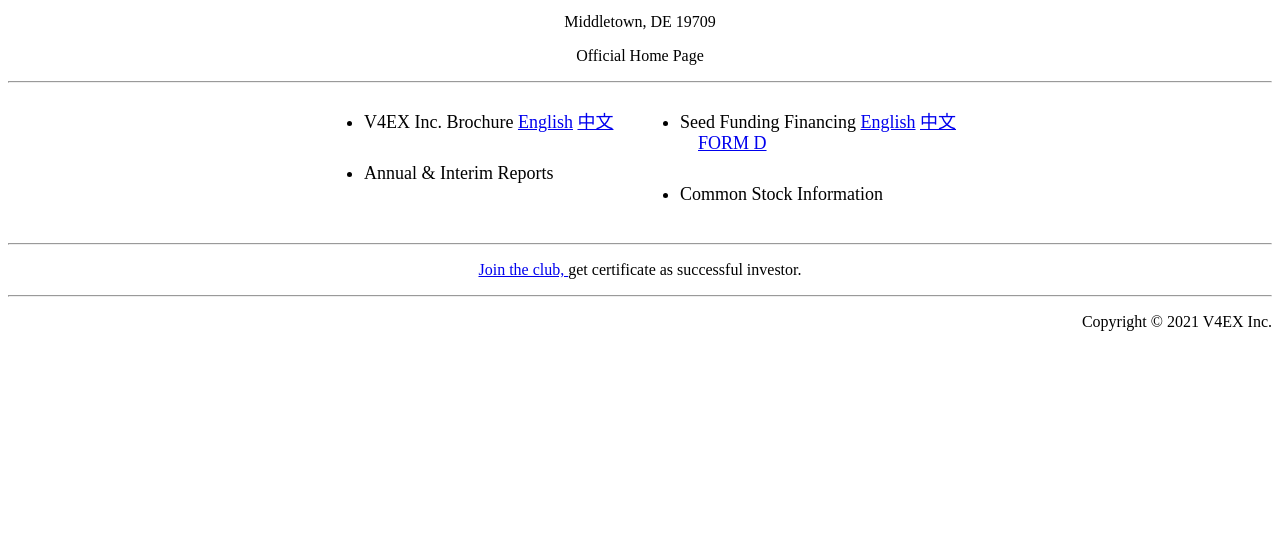
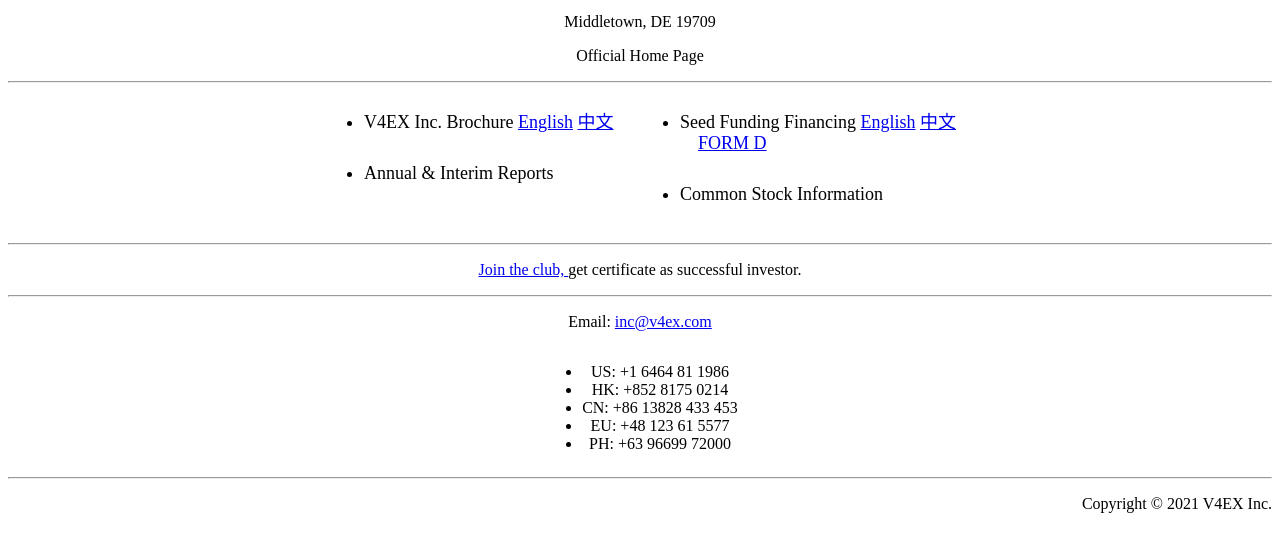
Before and after one commit to v4ex/V4EX-Homepage, a Gatsby site: page / in a window 1280 px wide. Shown: the part 101-652 px from the top of the page. Built offline with nearby package versions, Linux system fonts and the light colour scheme; Gatsby itself is replaced by a stand-in of ours.

Commit message:
Add PartialContactComponent. Add PartialContactComponent as block in IndexPage.

```diff
--- /dev/null
+++ b/src/components/partial-contact.js
@@ -0,0 +1,28 @@
+import * as React from "react"
+
+// Styles
+const partialContactStyles = {
+  textAlign: "center",
+}
+
+const unorderedListStyles = {
+  display: "inline-block",
+}
+
+// Markup
+const PartialContactComponent = () => {
+  return (
+    <div style={partialContactStyles}>
+      <p>Email: <a href="mailto:inc@v4ex.com">inc@v4ex.com</a></p>
+      <ul style={unorderedListStyles}>
+        <li>US: +1 6464 81 1986</li>
+        <li>HK: +852 8175 0214</li>
+        <li>CN: +86 13828 433 453</li>
+        <li>EU: +48 123 61 5577</li>
+        <li>PH: +63 96699 72000</li>
+      </ul>
+    </div>
+  )
+}
+
+export default PartialContactComponent
--- a/src/pages/index.js
+++ b/src/pages/index.js
@@ -6,6 +6,7 @@
 import PageFooter from "../components/page-footer"
 
 import PartialPatreon from "../components/partial-patreon"
+import PartialContact from "../components/partial-contact"
 
 // Styles
 const mainStyles = {
@@ -40,6 +41,10 @@
 
       <hr />
 
+      <PartialContact />
+
+      <hr />
+
       <PageFooter />
 
     </main>
```
